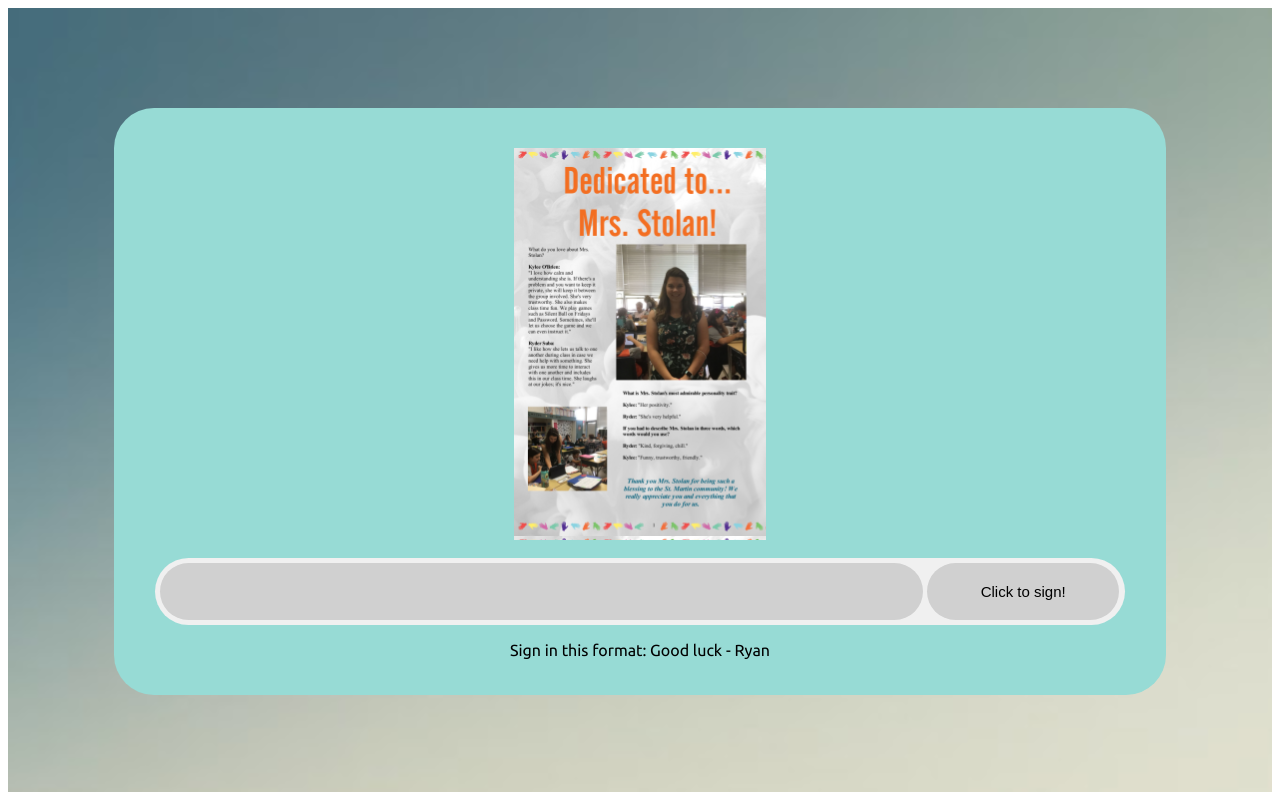
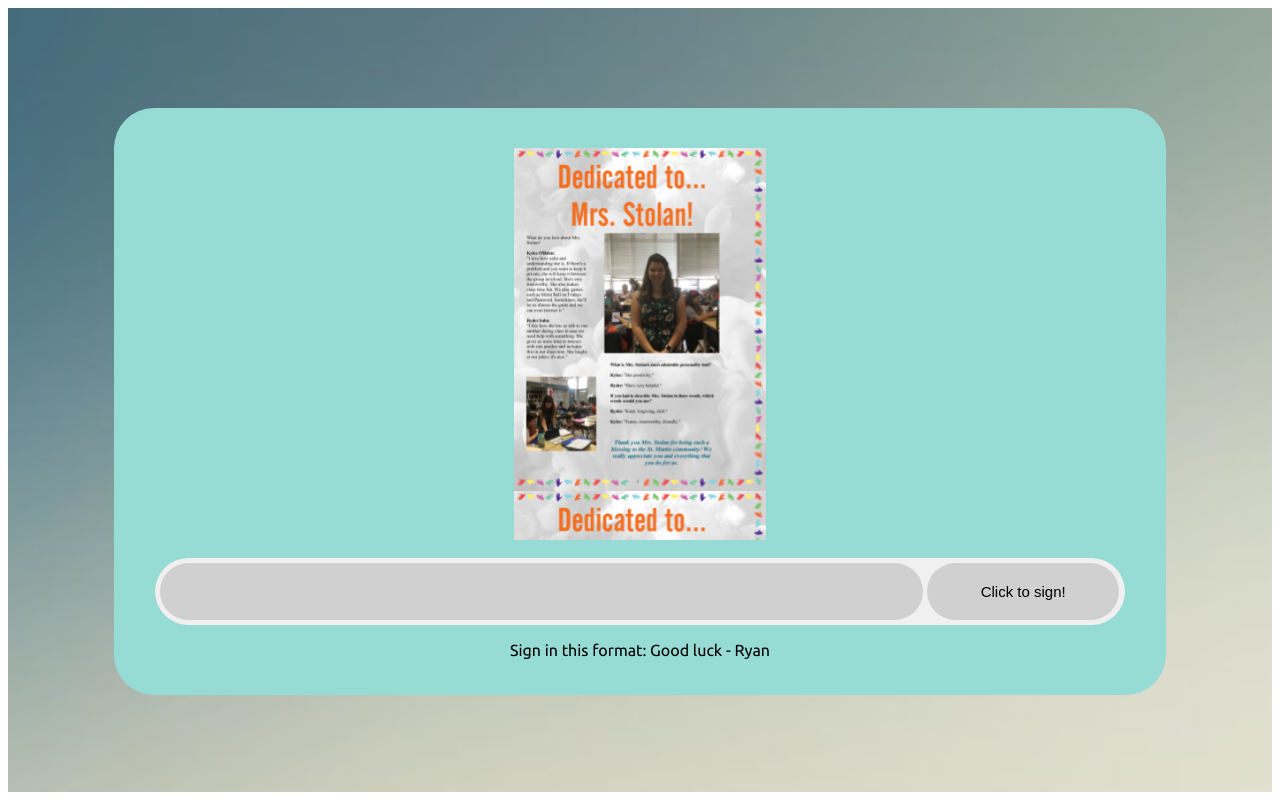
Before and after one commit to YearbookSigner/yearbook, a plain HTML site: page account.html in a window 1280 px wide. Drawn offline with Linux system fonts and the light colour scheme; no server answers.

Commit message:
Update account.html

```diff
--- a/account.html
+++ b/account.html
@@ -74,7 +74,7 @@
         max-width: 25%;
         height: 50%;
         margin: 0 auto;
-        object-fit: cover;
+        background-size: contain;
       }
 
     </style>
```
